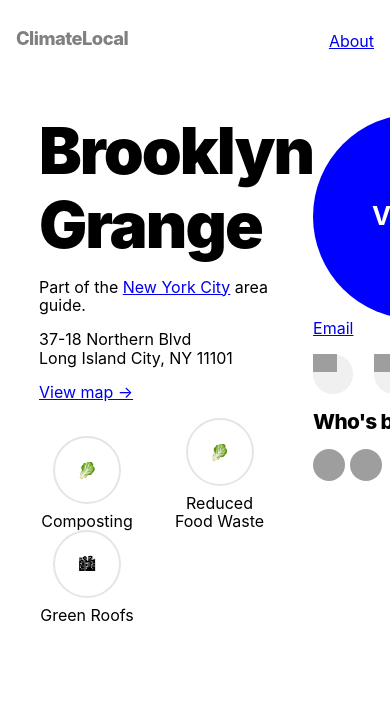
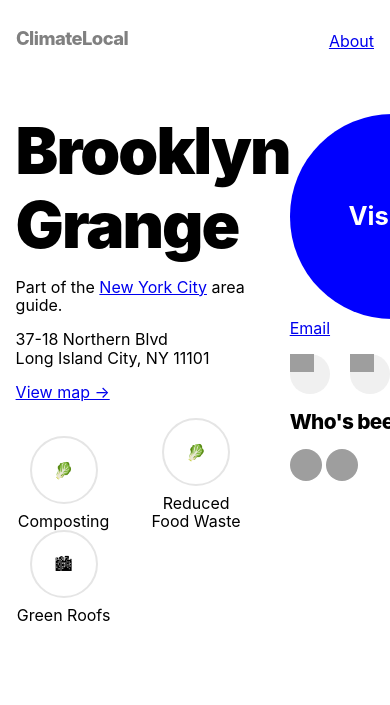
Before and after one commit to dnywh/climatelocal, a Jekyll site: the page built from _opportunities/brooklyn-grange.md, in a window 390 px wide. Shown: the top 705 px of the page. Built offline with Jekyll 4.4.1, drawn with Linux system fonts in a browser that asks for light colours; some of the changed text lies outside the part shown; grey boxes are pictures that could not be loaded.

Commit message:
grid and flex tweaks

```diff
--- a/404.html
+++ b/404.html
@@ -16,7 +16,7 @@ layout: default
   }
 </style>
 
-<div class="container">
+<div class="container-inner">
   <h1>404</h1>
 
   <p><strong>Page not found :(</strong></p>
--- a/_layouts/opportunity.html
+++ b/_layouts/opportunity.html
@@ -4,7 +4,7 @@ layout: default
 {% include base.html %}
 
 <!-- Top -->
-<section class="flex container">
+<section class="flex container-inner">
   <!-- Intro -->
   <div class="grid-item">
     <h1>{{ page.title }}</h1>
@@ -85,10 +85,10 @@ layout: default
 
 <!-- Photos -->
 <section>
-  <div class="container">
+  <div class="container-inner">
     <h5>How it looks</h5>
   </div>
-  <div class="photos">
+  <div class="photos container-outer">
     {% for photo in page.photos %}
     <img src="{{ photo }}" alt="An image of {{ page.title }}">
     {% endfor %}
@@ -97,13 +97,13 @@ layout: default
 
 
 <!-- Info -->
-<section class="container">
+<section class="container-inner">
   <h5>What to know</h5>
-  <p>{{ page.info }}</p>
+  <p class="legible">{{ page.info }}</p>
 </section>
 
 <!-- Comments -->
-<section class="container">
+<section class="container-inner">
   {% if page.comments %}
   <h5>What people say</h5>
   <ul class="plain-ul comments">
--- a/_layouts/person.html
+++ b/_layouts/person.html
@@ -49,7 +49,7 @@ layout: default
 
   {% if page.recommendations %}
   <h5>Recommendations</h5>
-  <ul class="card-container recommendations">
+  <ul class="container-card recommendations">
     {% for recommendation in page.recommendations %}
     <li>
       <img src="{{ recommendation.image-url}}" alt="{{ recommendation.title }}">
--- a/assets/style.css
+++ b/assets/style.css
@@ -1,11 +1,13 @@
 :root {
   /* Sizing */
-  --padding-dynamic: 10vw;
+  --padding-dynamic-inner: 4vw;
+  --padding-dynamic-outer: 1vw;
   --padding-margin: 1em;
   --padding-section: 2em;
   --padding-item: 4em;
   --width-card-small: 18em;
   --width-card-medium: 24em;
+  --width-text-legible: 28em;
   --radius-border: 0.4em;
   /* Color */
   --colour-grey-100: rgb(250, 250, 250);
@@ -17,19 +19,39 @@
   --type-sans:-apple-system, BlinkMacSystemFont, "Segoe UI", Roboto, Helvetica, Arial, sans-serif, "Apple Color Emoji", "Segoe UI Emoji", "Segoe UI Symbol";
 }
 
-@media (min-width: 768px) {
+/* Small width */
+@media (min-width: 960px) {
   :root {
     --padding-margin: 2em;
+    --padding-dynamic-inner: 10vw;
+    --padding-dynamic-outer: 2vw;
+  }
+ }
+ /* Medium width */
+ @media (min-width: 1366px) {
+  :root {
+    --padding-dynamic-inner: 18vw;
+  }
+ }
+ /* Large width */
+ @media (min-width: 1720px) {
+  :root {
+    --padding-dynamic-inner: 24vw;
+    --padding-dynamic-outer: 4vw;
   }
  }
 
  /* General classes */
 
-.container {
-  margin-left: var(--padding-dynamic);
-  margin-right: var(--padding-dynamic);
+.container-inner {
+  margin-left: var(--padding-dynamic-inner);
+  margin-right: var(--padding-dynamic-inner);
 }
-.card-container {
+.container-outer {
+  margin-left: var(--padding-dynamic-outer);
+  margin-right: var(--padding-dynamic-outer);
+}
+.container-card {
   margin-left: var(--padding-margin);
   margin-right: var(--padding-margin);
 }
@@ -53,6 +75,10 @@
 .plain-ul {
   padding-left: 0;
   list-style-type: none;
+}
+
+p.legible {
+  max-width: var(--width-text-legible);
 }
 
 body {
@@ -346,6 +372,12 @@ ul.tags div {
   text-align: center;
 }
 
+ul.comments {
+  display: grid;
+  grid-column-gap: var(--padding-margin);
+  grid-template-columns: repeat(auto-fit, minmax(var(--width-card-small), max-content));
+}
+
 ul.comments li {
   margin-bottom: var(--padding-section);
 }
@@ -369,8 +401,8 @@ ul.comments li p {
 
 div.photos {
   display: grid;
-  /* grid-gap: 1em; */
-  grid-template-columns: 50% 50%;
+  grid-gap: 1em;
+  grid-template-columns: repeat(2, 1fr);
   /* height: 20em; */
 }
 
```
Also changed, not shown: _layouts/area.html (+6 -6 lines), _opportunities/brooklyn-grange.md (+9 -3 lines).
